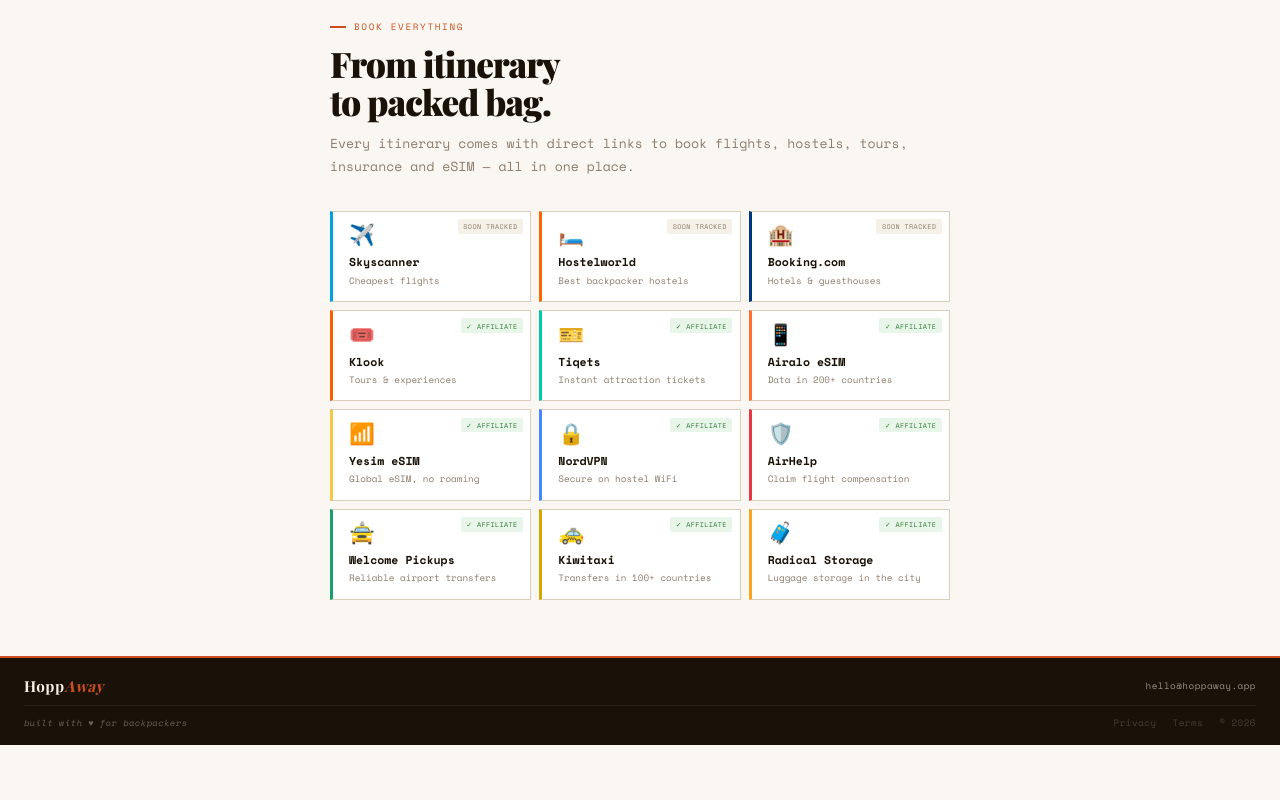
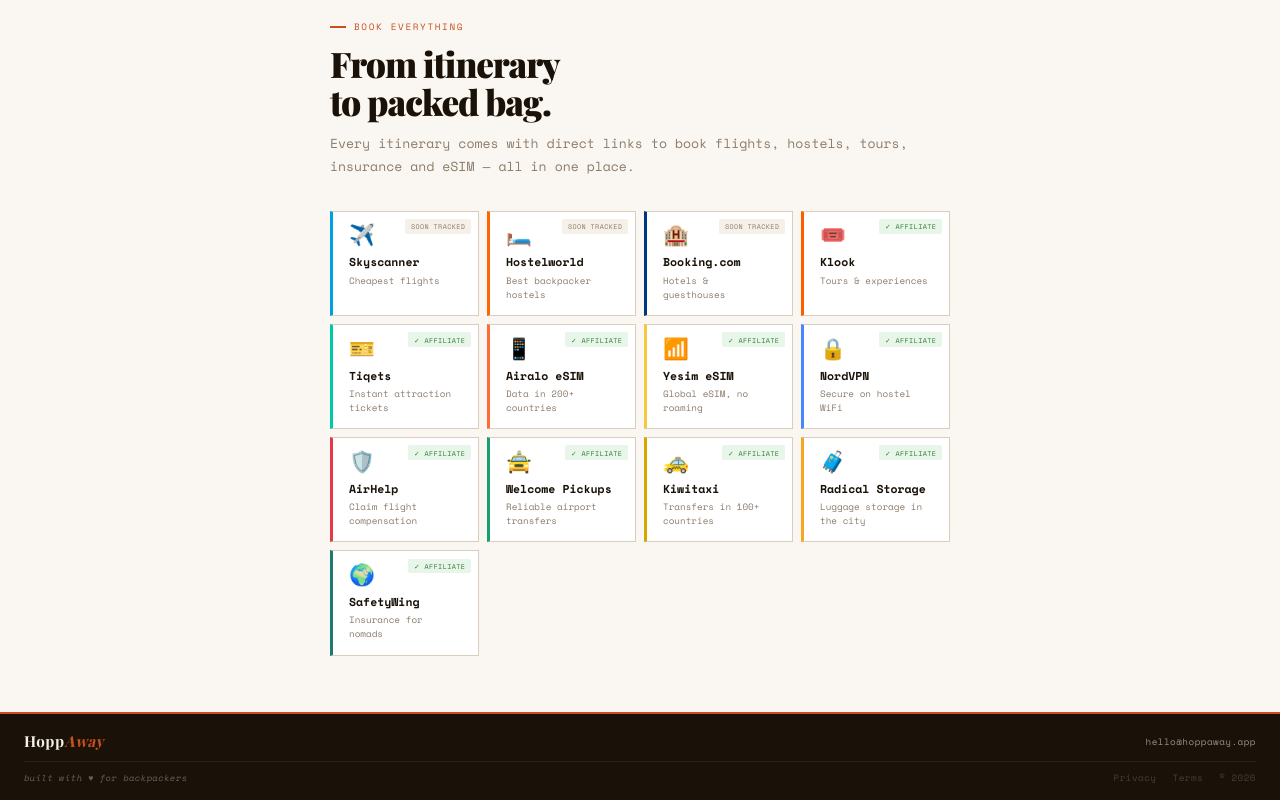
Before and after one commit to hoppaway/hoppaway, a React (Vite) app: page / in a window 1280 px wide. Shown: the part 2534-3334 px from the top of the page. Before the commit the page ends 3279 px from the top, so only its background shows below. Built offline with nearby package versions, Linux system fonts and the light colour scheme; a web font is replaced by a local one.

Commit message:
Update App.jsx

```diff
--- a/src/App.jsx
+++ b/src/App.jsx
@@ -468,7 +468,7 @@
       { ico:"🚕", name:"Kiwitaxi", desc:"Airport transfers in 100+ countries", cta:"Book taxi →", color:"#f5c842", url:"https://kiwitaxi.tpk.ro/hZm8E5GW" },
     ]},
     { cat: "🛡️ Travel Essentials", items: [
-      { ico:"🌍", name:"SafetyWing", desc:"Travel insurance built for nomads & backpackers", cta:"Get covered →", color:"#1d7a6e", url:"https://safetywing.com/nomad-insurance" },
+      { ico:"🌍", name:"SafetyWing", desc:"Travel insurance built for nomads & backpackers", cta:"Get covered →", color:"#1d7a6e", url:"https://safetywing.com/?referenceID=26489043&utm_source=26489043&utm_medium=Ambassador" },
       { ico:"✈️", name:"AirHelp", desc:"Claim up to €600 for delayed or cancelled flights", cta:"Check claim →", color:"#e63946", url:"https://airhelp.tpk.ro/sv4awXuZ" },
       { ico:"📱", name:"Airalo eSIM", desc:"Local data in 200+ countries — no roaming", cta:"Get eSIM →", color:"#ff6b35", url:"https://airalo.tpk.ro/VimxbpvE" },
       { ico:"📶", name:"Yesim eSIM", desc:"Global eSIM with 18% off — 90 day guarantee", cta:"Get eSIM →", color:"#f5c842", url:"https://yesim.tpk.ro/lWijEzSF" },
@@ -1138,20 +1138,21 @@
             <div className="sec-eyebrow">Book everything</div>
             <h2 className="sec-title">From itinerary<br />to packed bag.</h2>
             <p className="sec-sub">Every itinerary comes with direct links to book flights, hostels, tours, insurance and eSIM — all in one place.</p>
-            <div className="book-grid">
+            <div className="book-grid" style={{ gridTemplateColumns:"repeat(4,1fr)" }}>
               {[
-                { ico:"✈️", name:"Skyscanner",     desc:"Cheapest flights",            color:"#00a1e4", url:"https://www.skyscanner.net",              tracked:false },
-                { ico:"🛏️", name:"Hostelworld",     desc:"Best backpacker hostels",     color:"#ff6600", url:"https://www.hostelworld.com",            tracked:false },
-                { ico:"🏨", name:"Booking.com",     desc:"Hotels & guesthouses",        color:"#003580", url:"https://www.booking.com",                tracked:false },
-                { ico:"🎟️", name:"Klook",           desc:"Tours & experiences",         color:"#ff5c00", url:"https://klook.tpk.ro/J5hfsGxE",         tracked:true  },
-                { ico:"🎫", name:"Tiqets",          desc:"Instant attraction tickets",  color:"#00c9a7", url:"https://tiqets.tpk.ro/4RXYWxDP",        tracked:true  },
-                { ico:"📱", name:"Airalo eSIM",     desc:"Data in 200+ countries",      color:"#ff6b35", url:"https://airalo.tpk.ro/VimxbpvE",        tracked:true  },
-                { ico:"📶", name:"Yesim eSIM",      desc:"Global eSIM, no roaming",     color:"#f5c842", url:"https://yesim.tpk.ro/lWijEzSF",         tracked:true  },
-                { ico:"🔒", name:"NordVPN",         desc:"Secure on hostel WiFi",       color:"#4687ff", url:"https://nordvpn.tpk.ro/T31UJ2Gs",       tracked:true  },
-                { ico:"🛡️", name:"AirHelp",         desc:"Claim flight compensation",   color:"#e63946", url:"https://airhelp.tpk.ro/sv4awXuZ",       tracked:true  },
-                { ico:"🚖", name:"Welcome Pickups", desc:"Reliable airport transfers",  color:"#1a9e6e", url:"https://tpk.ro/LWp4zUOj",               tracked:true  },
-                { ico:"🚕", name:"Kiwitaxi",        desc:"Transfers in 100+ countries", color:"#d4a800", url:"https://kiwitaxi.tpk.ro/hZm8E5GW",      tracked:true  },
-                { ico:"🧳", name:"Radical Storage", desc:"Luggage storage in the city", color:"#f5a623", url:"https://radicalstorage.tpk.ro/5hC6QiSS", tracked:true  },
+                { ico:"✈️", name:"Skyscanner",     desc:"Cheapest flights",            color:"#00a1e4", url:"https://www.skyscanner.net",                                                                   tracked:false },
+                { ico:"🛏️", name:"Hostelworld",     desc:"Best backpacker hostels",     color:"#ff6600", url:"https://www.hostelworld.com",                                                                  tracked:false },
+                { ico:"🏨", name:"Booking.com",     desc:"Hotels & guesthouses",        color:"#003580", url:"https://www.booking.com",                                                                      tracked:false },
+                { ico:"🎟️", name:"Klook",           desc:"Tours & experiences",         color:"#ff5c00", url:"https://klook.tpk.ro/J5hfsGxE",                                                              tracked:true  },
+                { ico:"🎫", name:"Tiqets",          desc:"Instant attraction tickets",  color:"#00c9a7", url:"https://tiqets.tpk.ro/4RXYWxDP",                                                             tracked:true  },
+                { ico:"📱", name:"Airalo eSIM",     desc:"Data in 200+ countries",      color:"#ff6b35", url:"https://airalo.tpk.ro/VimxbpvE",                                                             tracked:true  },
+                { ico:"📶", name:"Yesim eSIM",      desc:"Global eSIM, no roaming",     color:"#f5c842", url:"https://yesim.tpk.ro/lWijEzSF",                                                              tracked:true  },
+                { ico:"🔒", name:"NordVPN",         desc:"Secure on hostel WiFi",       color:"#4687ff", url:"https://nordvpn.tpk.ro/T31UJ2Gs",                                                            tracked:true  },
+                { ico:"🛡️", name:"AirHelp",         desc:"Claim flight compensation",   color:"#e63946", url:"https://airhelp.tpk.ro/sv4awXuZ",                                                            tracked:true  },
+                { ico:"🚖", name:"Welcome Pickups", desc:"Reliable airport transfers",  color:"#1a9e6e", url:"https://tpk.ro/LWp4zUOj",                                                                    tracked:true  },
+                { ico:"🚕", name:"Kiwitaxi",        desc:"Transfers in 100+ countries", color:"#d4a800", url:"https://kiwitaxi.tpk.ro/hZm8E5GW",                                                           tracked:true  },
+                { ico:"🧳", name:"Radical Storage", desc:"Luggage storage in the city", color:"#f5a623", url:"https://radicalstorage.tpk.ro/5hC6QiSS",                                                     tracked:true  },
+                { ico:"🌍", name:"SafetyWing",      desc:"Insurance for nomads",        color:"#1d7a6e", url:"https://safetywing.com/?referenceID=26489043&utm_source=26489043&utm_medium=Ambassador",      tracked:true  },
               ].map((s, i) => (
                 <a key={i} href={s.url} target="_blank" rel="noopener noreferrer" style={{ background:"var(--white)", border:"1.5px solid var(--border)", borderLeft:`3px solid ${s.color}`, padding:"0.85rem 1rem", display:"flex", flexDirection:"column", gap:"0.2rem", textDecoration:"none", position:"relative" }}>
                   <span style={{ position:"absolute", top:"0.45rem", right:"0.45rem", fontFamily:"var(--fm)", fontSize:"0.42rem", letterSpacing:"0.06em", textTransform:"uppercase", padding:"0.15rem 0.35rem", borderRadius:"2px", background: s.tracked ? "#e8f5e9" : "var(--sand)", color: s.tracked ? "#2e7d32" : "var(--muted)" }}>{s.tracked ? "✓ affiliate" : "soon tracked"}</span>
```
